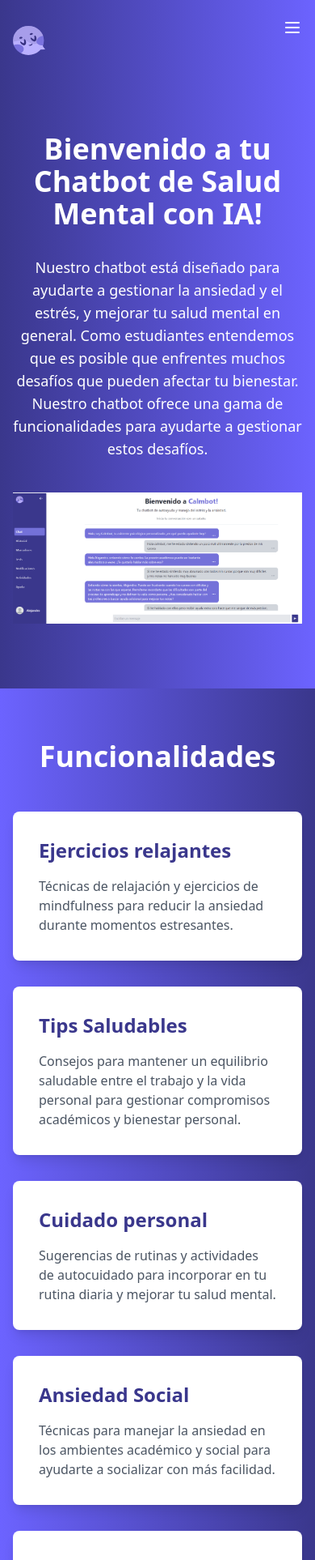
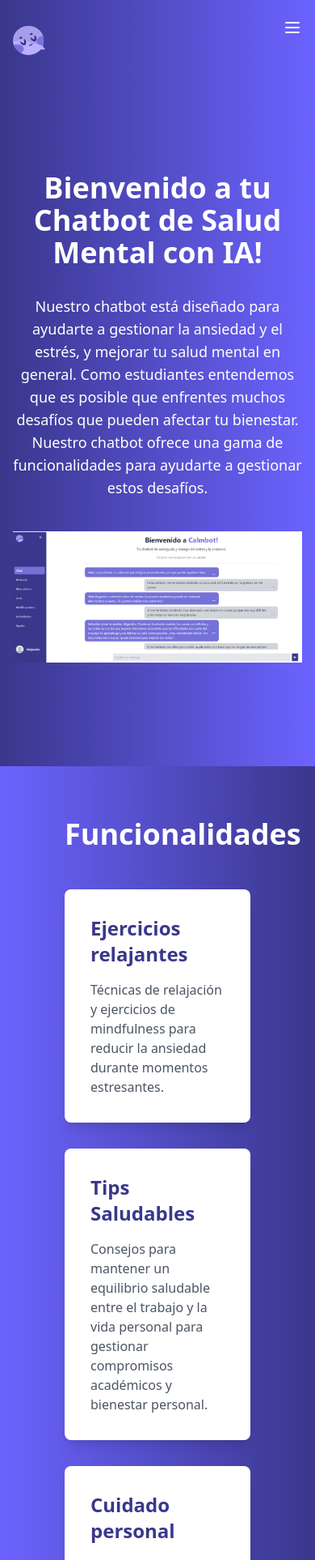
Before and after one commit to NeuronaBens/AI-Chatbot, a Next.js app: page / in a window 390 px wide. Shown: the top 1926 px of the page at 81% size. Built offline with nearby package versions, Linux system fonts and the light colour scheme.

Commit message:
feat: landing page is correctly responsive

```diff
--- a/app/page.js
+++ b/app/page.js
@@ -8,18 +8,15 @@ import InformationCard from "@/components/general/information-card";
 
 export default function Home() {
   return (
-    <div className="scroll-smooth w-full">
-      <div className="container">
+    <div>
       <Navbar id="top">
         <NavbarContentAuthentication></NavbarContentAuthentication>
       </Navbar>
-
-        <div className="relative">
-          {/* Background gradient */}
-          <div className="absolute top-0 left-0 w-full h-full bg-gradient-to-r from-[#3A378C] to-[#6C63FF] z-[-1]"></div>
-
       {/* Hero section */}
-          <section id="inicio" className="py-20">
+      <section
+        id="inicio"
+        className="py-32 bg-gradient-to-r from-[#3A378C] to-[#6C63FF]"
+      >
         <div className="container mx-auto px-4">
           <div className="flex flex-col md:flex-row items-center">
             <div className="animate-slideleft w-full md:w-1/2 mb-10 md:mb-0 md:pr-10">
@@ -28,11 +25,11 @@ export default function Home() {
               </h1>
               <p className="text-lg text-center text-white">
                 Nuestro chatbot está diseñado para ayudarte a gestionar la
-                    ansiedad y el estrés, y mejorar tu salud mental en general.
-                    Como estudiantes entendemos que es posible que enfrentes
-                    muchos desafíos que pueden afectar tu bienestar. Nuestro
-                    chatbot ofrece una gama de funcionalidades para ayudarte a
-                    gestionar estos desafíos.
+                ansiedad y el estrés, y mejorar tu salud mental en general. Como
+                estudiantes entendemos que es posible que enfrentes muchos
+                desafíos que pueden afectar tu bienestar. Nuestro chatbot ofrece
+                una gama de funcionalidades para ayudarte a gestionar estos
+                desafíos.
               </p>
             </div>
             <div className="w-full md:w-1/2">
@@ -47,10 +44,8 @@ export default function Home() {
           </div>
         </div>
       </section>
-        </div>
-
       {/* Features section */}
-        <section className="w-full h-full bg-cover py-16 bg-gradient-to-r from-[#6C63FF] to-[#3A378C]">
+      <section className="w-full h-full bg-cover py-16 px-16 bg-gradient-to-r from-[#6C63FF] to-[#3A378C]">
         <div className="container mx-auto px-4">
           <h2 className="text-4xl font-bold mb-12 text-center text-white">
             Funcionalidades
@@ -83,9 +78,8 @@ export default function Home() {
           </div>
         </div>
       </section>
-
       {/* Information section */}
-        <section className="container mx-auto px-4 py-16">
+      <section className="w-full h-full bg-cover container mx-auto px-16 py-16 bg-white">
         <h2 className="mb-8 text-4xl font-bold mb-12 text-center text-[#3A378C]">
           Información
         </h2>
@@ -113,8 +107,8 @@ export default function Home() {
             Comienza tu camino hacia la tranquilidad
           </h2>
           <p className="text-lg text-center text-white mb-8">
-              Descarga nuestra app y empieza a mejorar tu bienestar emocional
-              hoy mismo.
+            Descarga nuestra app y empieza a mejorar tu bienestar emocional hoy
+            mismo.
           </p>
           <div className="flex justify-center">
             <a
@@ -140,7 +134,6 @@ export default function Home() {
           </div>
         </div>
       </section>
-      </div>
       <Footer></Footer>
     </div>
   );
```
Lines whose indentation alone changed are shown as unchanged.
